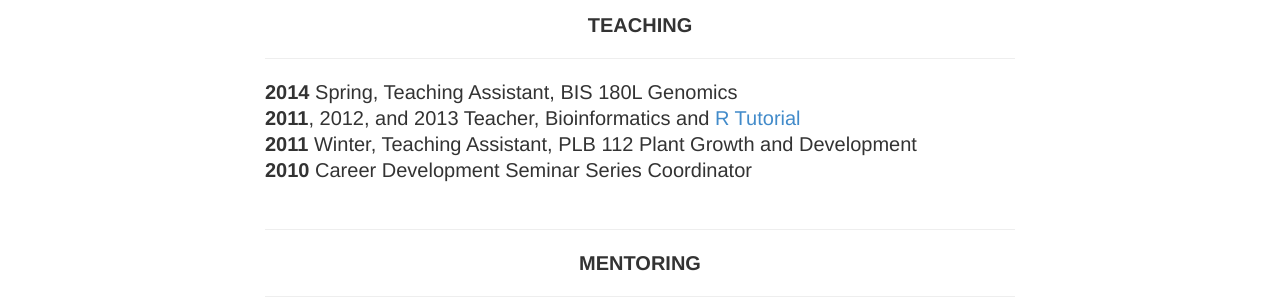
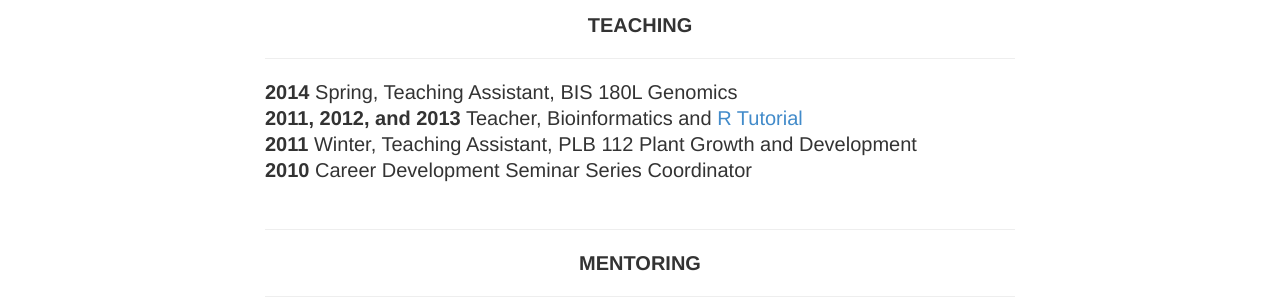
Before and after one commit to iamciera/creports, a Jekyll site: the page built from research/cv/index.html, in a window 1280 px wide and 900 px high, scrolled down 2072 px. Shown: the part 400-700 px from the top of the window. Built offline with Jekyll 4.4.1, drawn with Linux system fonts in a browser that asks for light colours; nearby versions of some CDN libraries; Markdown is read by kramdown in place of the engine named in the settings; some of the changed lines change nothing that is shown.

Commit message:
updated CV

```diff
--- a/research/cv/index.html
+++ b/research/cv/index.html
@@ -86,7 +86,7 @@
 				<center><p><strong>TEACHING</strong></p></center>
 				<hr />
 				<b>2014</b> Spring, Teaching Assistant, BIS 180L Genomics <br />
-				<b>2011</b>, 2012, and 2013  Teacher, Bioinformatics and <a href = "http://iamciera.github.io/creports//blog/2013/10/18/rCourse2013/index.html">R Tutorial</a><br />
+				<b>2011, 2012, and 2013</b>  Teacher, Bioinformatics and <a href = "http://iamciera.github.io/creports//blog/2013/10/18/rCourse2013/index.html">R Tutorial</a><br />
 				<b>2011</b>   Winter, Teaching Assistant, PLB 112 Plant Growth and Development<br />
 				<b>2010</b>   Career Development Seminar Series Coordinator<br />
 				<br />
```
